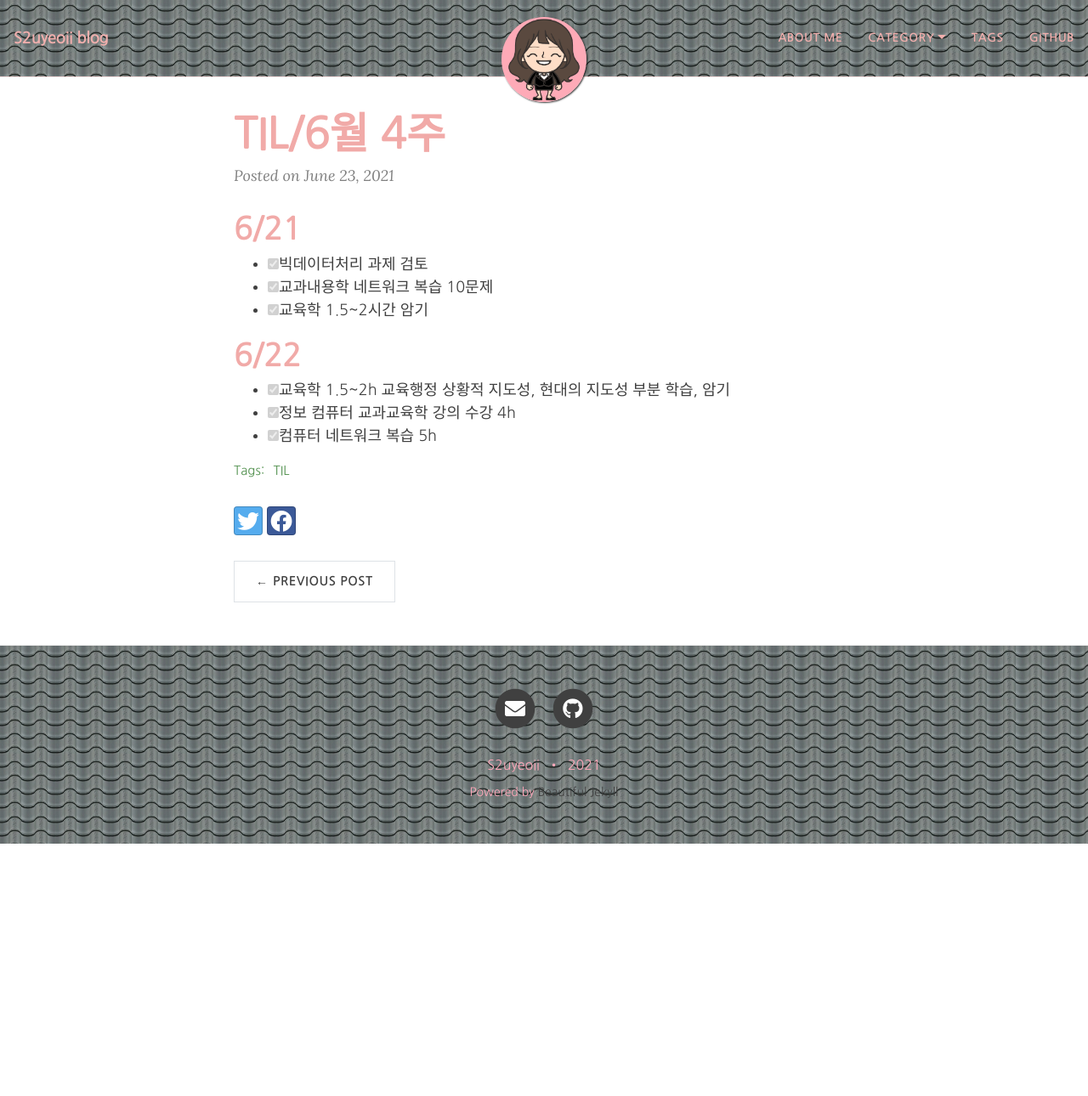
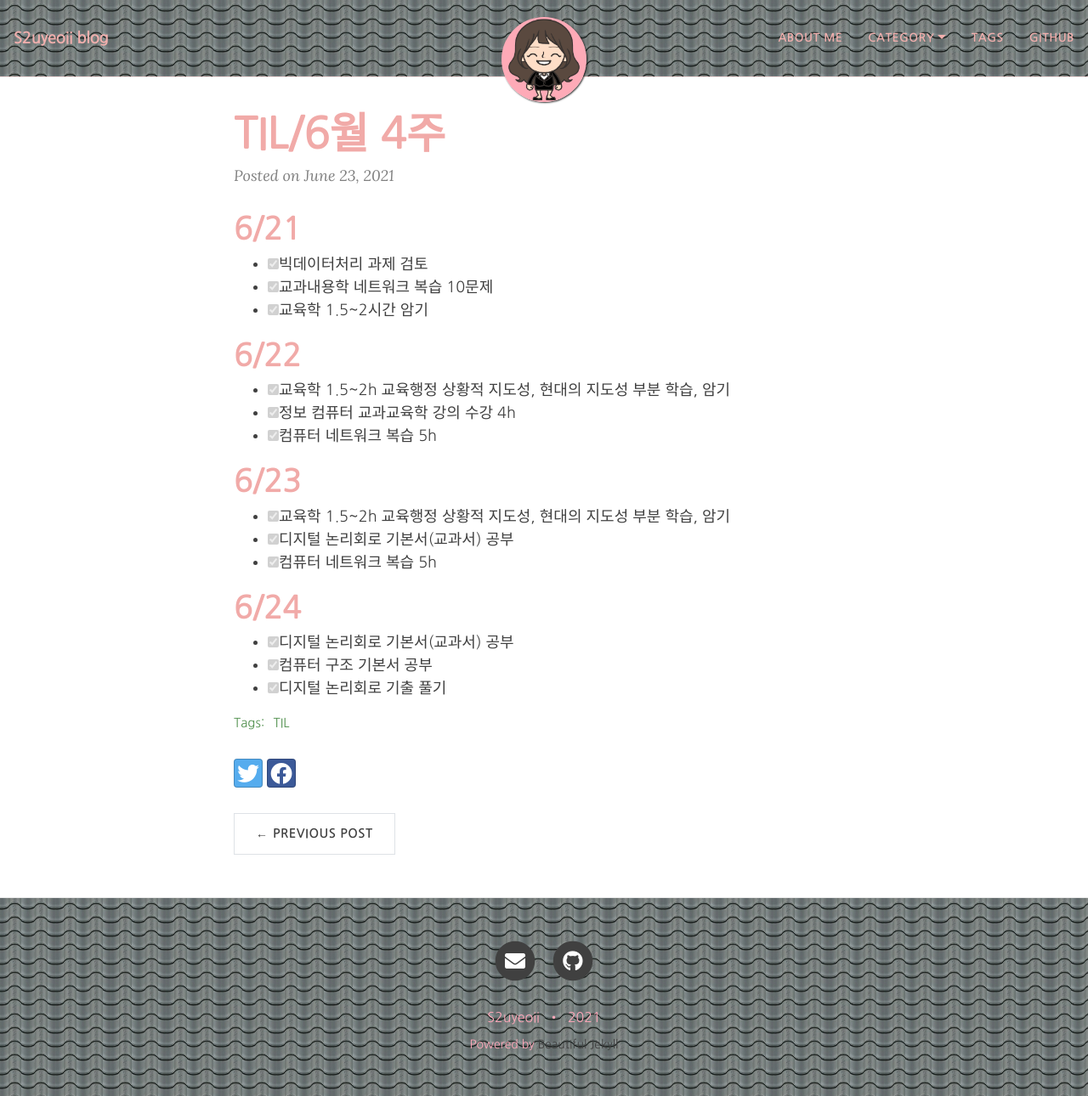
Before and after one commit to yeoneed/yeoneed.github.io, a Jekyll site: the page built from _posts/2021-6-23-TIL-6월4주.md, in a window 1280 px wide and 1290 px high. Shown: the whole window at 85% size. Built offline with Jekyll 4.4.1, drawn with Linux system fonts in a browser that asks for light colours; nearby versions of some CDN libraries; some web fonts are replaced.

Commit message:
Update 2021-6-23-TIL-6월4주.md

```diff
--- a/_posts/2021-6-23-TIL-6월4주.md
+++ b/_posts/2021-6-23-TIL-6월4주.md
@@ -17,3 +17,13 @@ category: [TIL]
 - [x] 교육학 1.5~2h 교육행정 상황적 지도성, 현대의 지도성 부분 학습, 암기
 - [x] 정보 컴퓨터 교과교육학 강의 수강 4h
 - [x] 컴퓨터 네트워크 복습 5h
+
+# 6/23
+- [x] 교육학 1.5~2h 교육행정 상황적 지도성, 현대의 지도성 부분 학습, 암기
+- [x] 디지털 논리회로 기본서(교과서) 공부
+- [x] 컴퓨터 네트워크 복습 5h
+
+# 6/24
+- [x] 디지털 논리회로 기본서(교과서) 공부
+- [x] 컴퓨터 구조 기본서 공부
+- [x] 디지털 논리회로 기출 풀기
```
